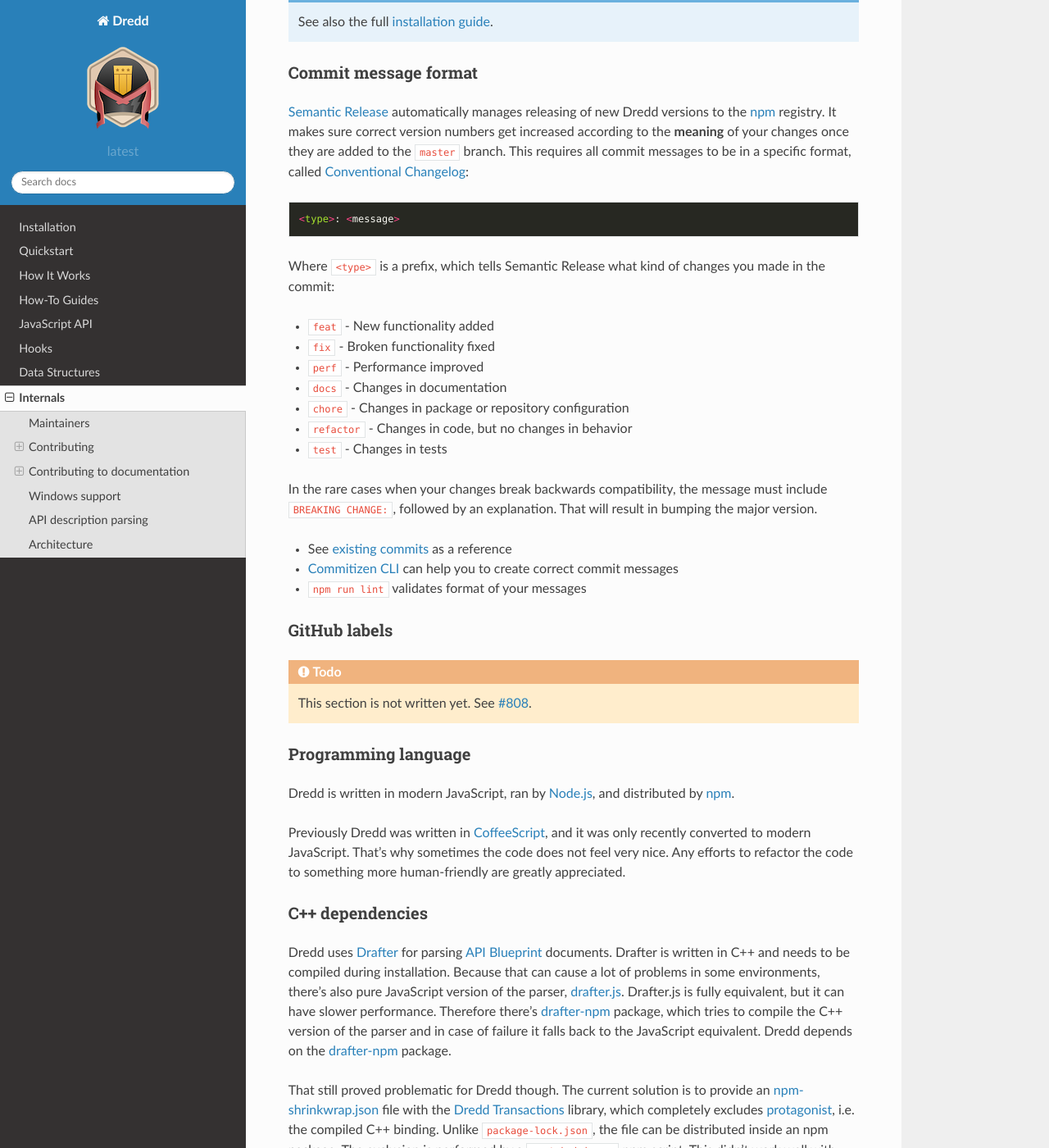
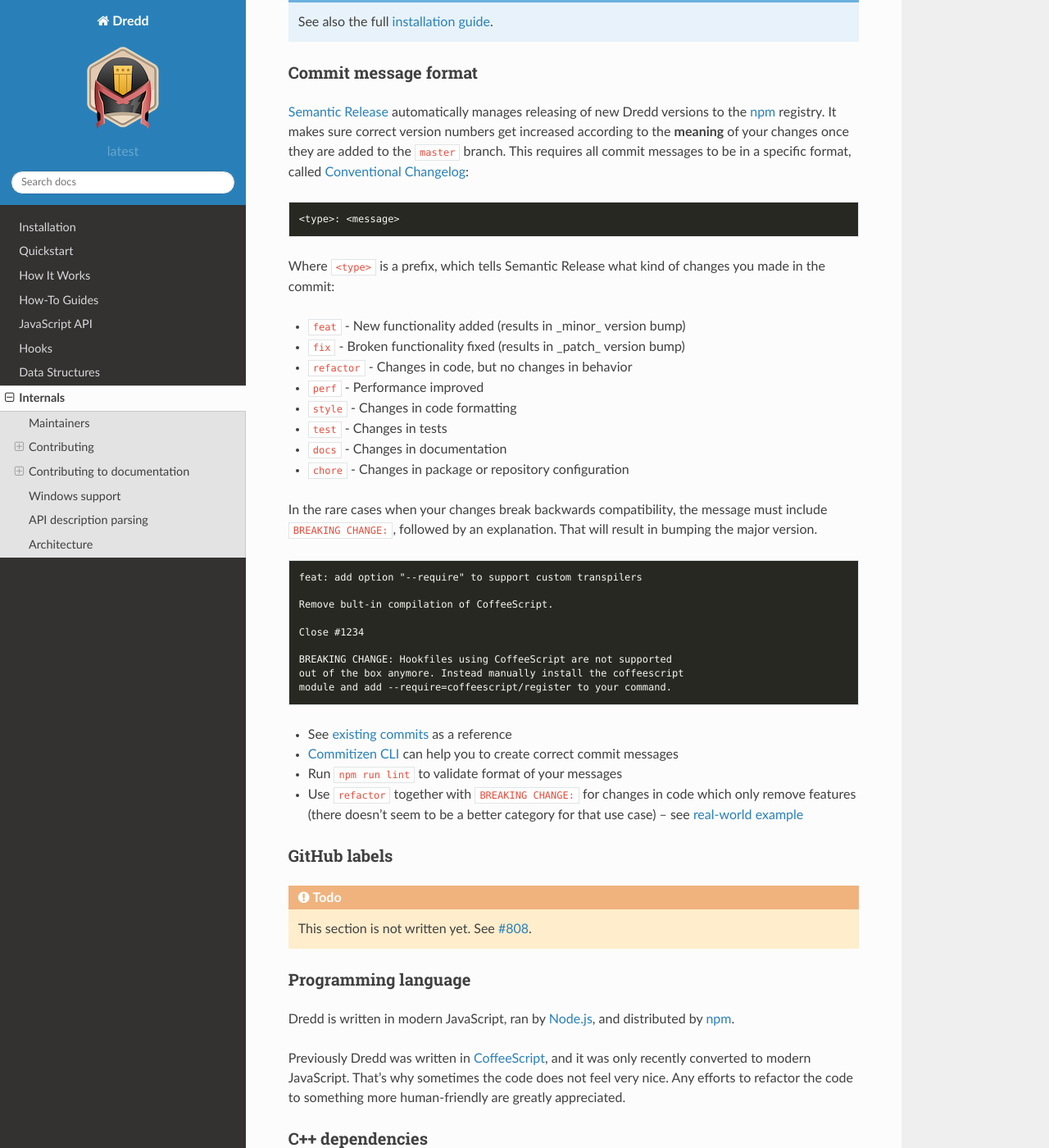
Before and after one commit to apiaryio/dredd, a Sphinx documentation site: the page built from docs/internals.rst, in a window 1280 px wide and 1400 px high, scrolled down 1191 px. Shown: the whole window at 82% size. Built offline with Sphinx 7.4.7 and the Read the Docs theme 2.0.0, drawn with Linux system fonts in a browser that asks for light colours; pages that are not in the unit, such as notebooks, are missing from menus.

Commit message:
docs: update the conventional changelog docs

```diff
--- a/docs/internals.rst
+++ b/docs/internals.rst
@@ -60,25 +60,41 @@
 Commit message format
 ~~~~~~~~~~~~~~~~~~~~~
 
-`Semantic Release <https://github.com/semantic-release/semantic-release>`__ automatically manages releasing of new Dredd versions to the `npm <https://www.npmjs.com/>`_ registry. It makes sure correct version numbers get increased according to the **meaning** of your changes once they are added to the ``master`` branch. This requires all commit messages to be in a specific format, called `Conventional Changelog <https://github.com/angular/angular.js/blob/master/DEVELOPERS.md#user-content--git-commit-guidelines>`__::
+`Semantic Release <https://github.com/semantic-release/semantic-release>`__ automatically manages releasing of new Dredd versions to the `npm <https://www.npmjs.com/>`_ registry. It makes sure correct version numbers get increased according to the **meaning** of your changes once they are added to the ``master`` branch. This requires all commit messages to be in a specific format, called `Conventional Changelog <https://github.com/angular/angular.js/blob/master/DEVELOPERS.md#user-content--git-commit-guidelines>`__:
+
+.. code-block:: text
 
     <type>: <message>
 
 Where ``<type>`` is a prefix, which tells Semantic Release what kind of changes you made in the commit:
 
--  ``feat`` - New functionality added
--  ``fix`` - Broken functionality fixed
+-  ``feat`` - New functionality added (results in _minor_ version bump)
+-  ``fix`` - Broken functionality fixed (results in _patch_ version bump)
+-  ``refactor`` - Changes in code, but no changes in behavior
 -  ``perf`` - Performance improved
+-  ``style`` - Changes in code formatting
+-  ``test`` - Changes in tests
 -  ``docs`` - Changes in documentation
 -  ``chore`` - Changes in package or repository configuration
--  ``refactor`` - Changes in code, but no changes in behavior
--  ``test`` - Changes in tests
 
 In the rare cases when your changes break backwards compatibility, the message must include ``BREAKING CHANGE:``, followed by an explanation. That will result in bumping the major version.
 
--  See `existing commits <https://github.com/apiaryio/dredd/commits/master>`__ as a reference
--  `Commitizen CLI <https://github.com/commitizen/cz-cli>`__ can help you to create correct commit messages
--  ``npm run lint`` validates format of your messages
+.. code-block:: text
+
+    feat: add option "--require" to support custom transpilers
+
+    Remove bult-in compilation of CoffeeScript.
+
+    Close #1234
+
+    BREAKING CHANGE: Hookfiles using CoffeeScript are not supported
+    out of the box anymore. Instead manually install the coffeescript
+    module and add --require=coffeescript/register to your command.
+
+-   See `existing commits <https://github.com/apiaryio/dredd/commits/master>`__ as a reference
+-   `Commitizen CLI <https://github.com/commitizen/cz-cli>`__ can help you to create correct commit messages
+-   Run ``npm run lint`` to validate format of your messages
+-   Use ``refactor`` together with ``BREAKING CHANGE:`` for changes in code which only remove features (there doesn't seem to be a better category for that use case) -- see `real-world example <https://github.com/apiaryio/dredd/commit/a5fe81b>`__
 
 
 GitHub labels
```
